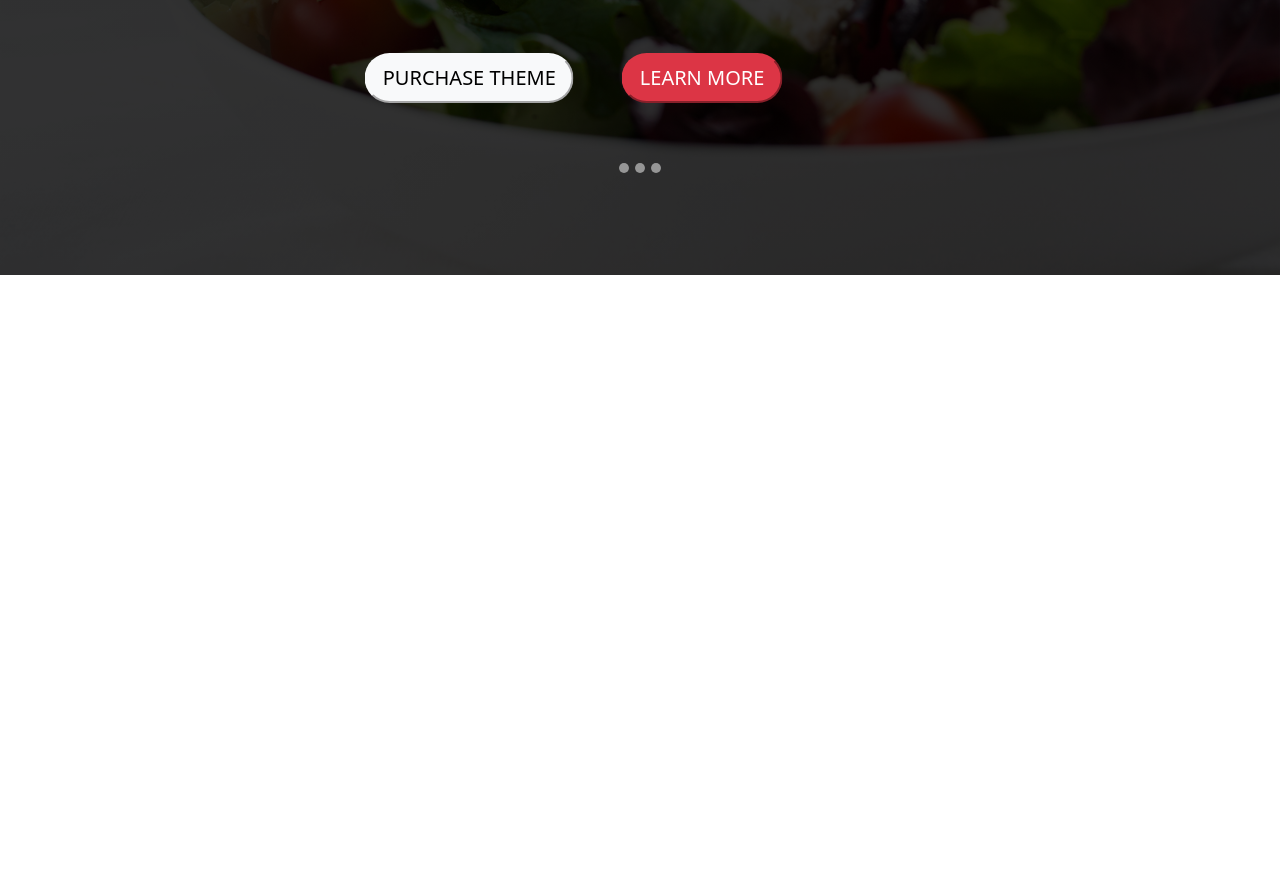
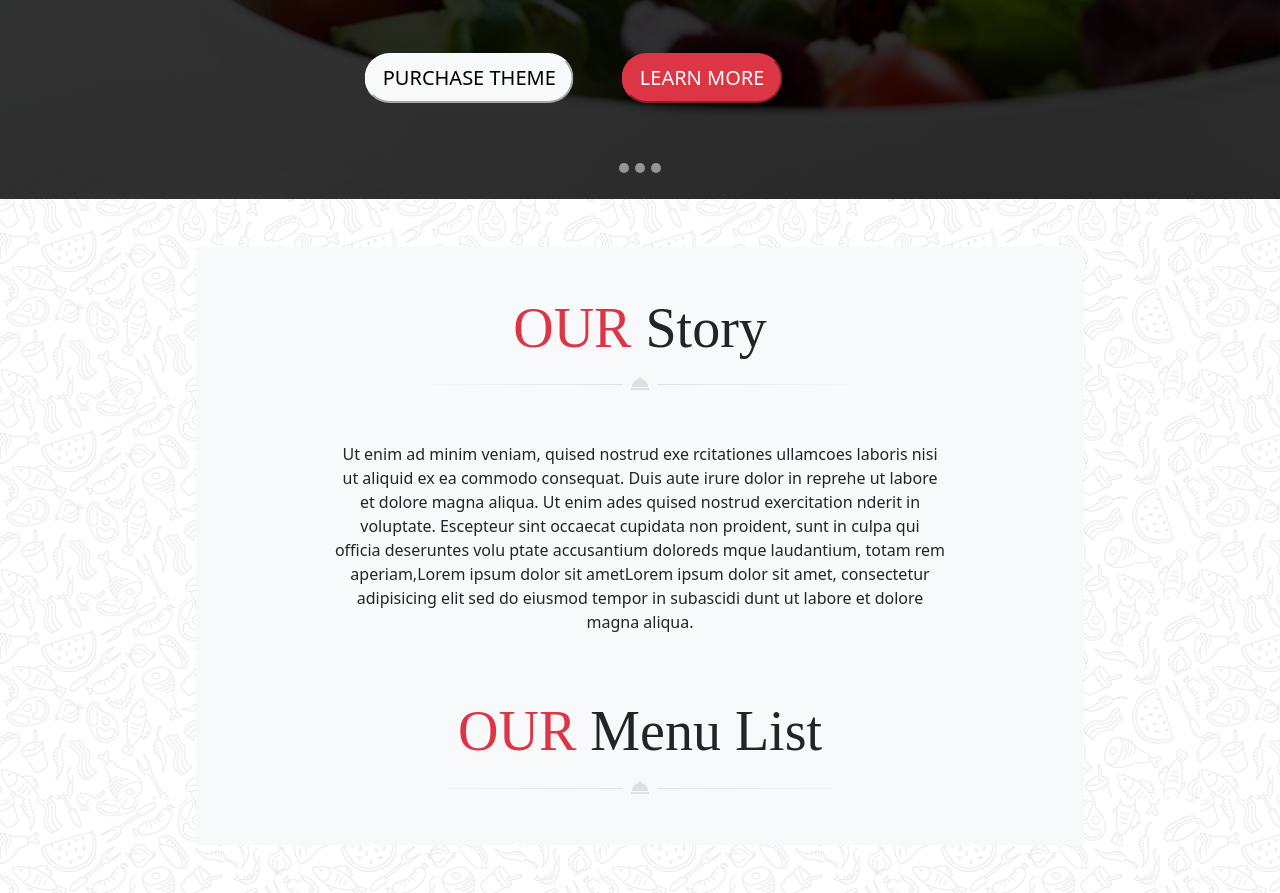
Before and after one commit to enzog96/git_bootstrap_les_chefs_14, a website: page public/pages/index.html in a window 1280 px wide. Shown: the part 525-1418 px from the top of the page. Before the commit the page ends 800 px from the top, so only its background shows below. Drawn offline with nearby package versions, Linux system fonts and the light colour scheme.

Commit message:
Section 1 beginning

```diff
--- a/public/pages/index.html
+++ b/public/pages/index.html
@@ -14,8 +14,8 @@
 <body>
 
     <header>
-        <nav>
-            <div class="d-flex justify-content-center position-sticky">
+        <nav >
+            <div class="d-flex justify-content-center ">
                 <div class=" d-inline align-self-center">
                     <ul class="d-flex gap-3 list-unstyled border-top border-bottom border-1 ">
                         <li>HOME</li>
@@ -91,10 +91,29 @@
             </button>
         </div>
     </header>
+
+
+    <main>
+        <section id="section1" class="p-5">
+
+            <div class="w-75 m-auto text-center p-5 bg-light">
+
+                <h2><span class="text-danger">OUR</span> Story</h2>
+                <img src="../img/decoration_line.png" alt="">
+                <p class="p-5">Ut enim ad minim veniam, quised nostrud exe rcitationes ullamcoes laboris nisi <br> ut aliquid ex ea commodo consequat. Duis aute irure dolor in reprehe ut labore <br>et dolore magna aliqua. Ut enim ades quised nostrud exercitation nderit in <br>voluptate. Escepteur sint occaecat cupidata non proident, sunt in culpa qui <br>officia deseruntes volu ptate accusantium doloreds mque laudantium, totam rem <br>aperiam,Lorem ipsum dolor sit ametLorem ipsum dolor sit amet, consectetur <br>adipisicing elit sed do eiusmod tempor in subascidi dunt ut labore et dolore <br>magna aliqua.</p>
+                <h2><span class="text-danger">OUR</span> Menu List</h2>
+                <img src="../img/decoration_line.png" alt="">
+
+            </div>
+
+        </section>
+    </main>
+
+
+
     <script src="https://cdn.jsdelivr.net/npm/bootstrap@5.0.2/dist/js/bootstrap.bundle.min.js"
         integrity="sha384-MrcW6ZMFYlzcLA8Nl+NtUVF0sA7MsXsP1UyJoMp4YLEuNSfAP+JcXn/tWtIaxVXM" crossorigin="anonymous">
     </script>
-
 </body>
 
 </html>
--- a/src/sass/modules/_header.sass
+++ b/src/sass/modules/_header.sass
@@ -2,7 +2,6 @@ header
     background-image: linear-gradient(rgba(0, 0, 0, 0.8), rgba(0, 0, 0, 0.8)), url("../img/banner1.jpg")
     background-size: cover
     background-position: center
-    position: absolute
     height: 100%
     width: 100%
     ul li
--- a/src/sass/modules/_section1.sass
+++ b/src/sass/modules/_section1.sass
@@ -0,0 +1,5 @@
+#section1
+    background-image: url("../img/main_bg.jpg")
+    h2
+        font-family: "Courgette"
+        font-size: 7vh
--- a/src/sass/modules/_style.sass
+++ b/src/sass/modules/_style.sass
@@ -0,0 +1,3 @@
+body
+    margin: 0
+    padding: 0
```
Also changed, not shown: public/css/style.css, 1 other file.
